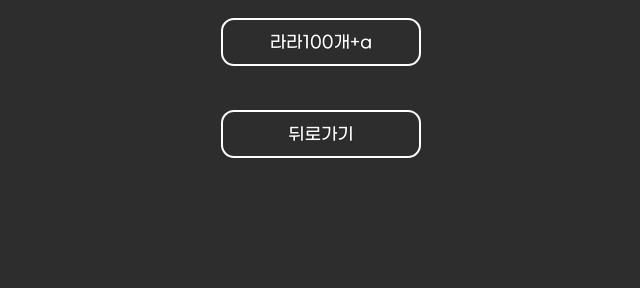
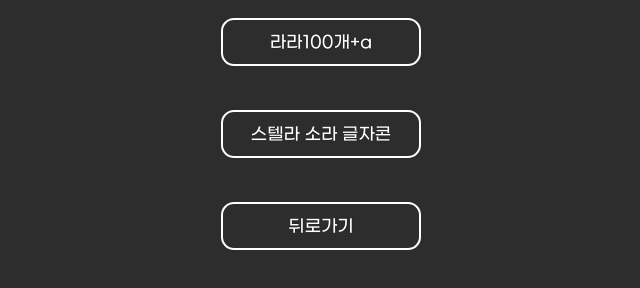
Before and after one commit to imurlovco/mypage, a plain HTML site: page dccon/index.html in a window 1280 px wide. Shown: the whole page, without its empty margins (319-959 px from the left). Drawn offline with Linux system fonts and the light colour scheme.

Commit message:
스텔라 소라 글자콘 버튼 추가

```diff
--- a/dccon/index.html
+++ b/dccon/index.html
@@ -17,6 +17,7 @@
 <body>
     <div class="buttons">
         <button onclick="location.href='/dccon/rara100+a'">라라100개+a</button><br><br>
+        <button onclick="location.href='/dccon/stellasoratext'">스텔라 소라 글자콘</button><br><br>
         <button onclick="location.href='/'">뒤로가기</button>
     </div>
 </body>
```
